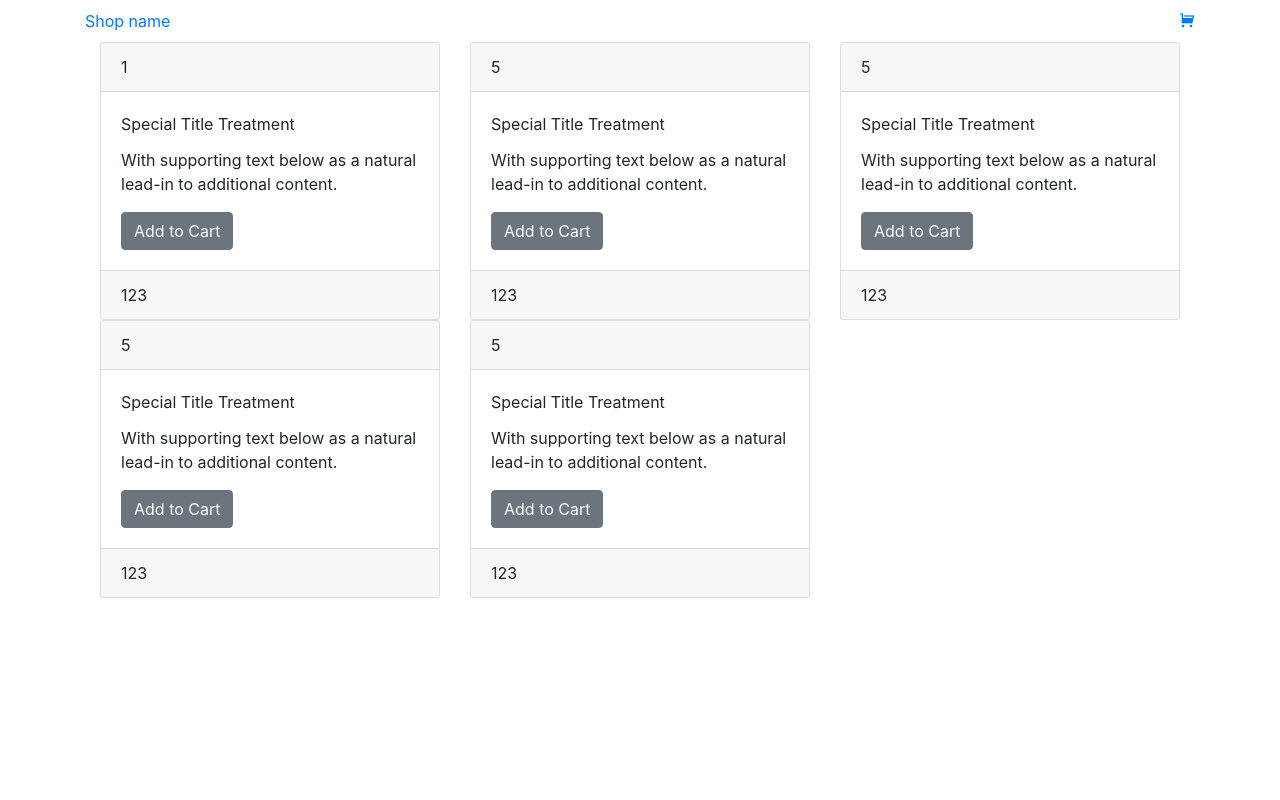
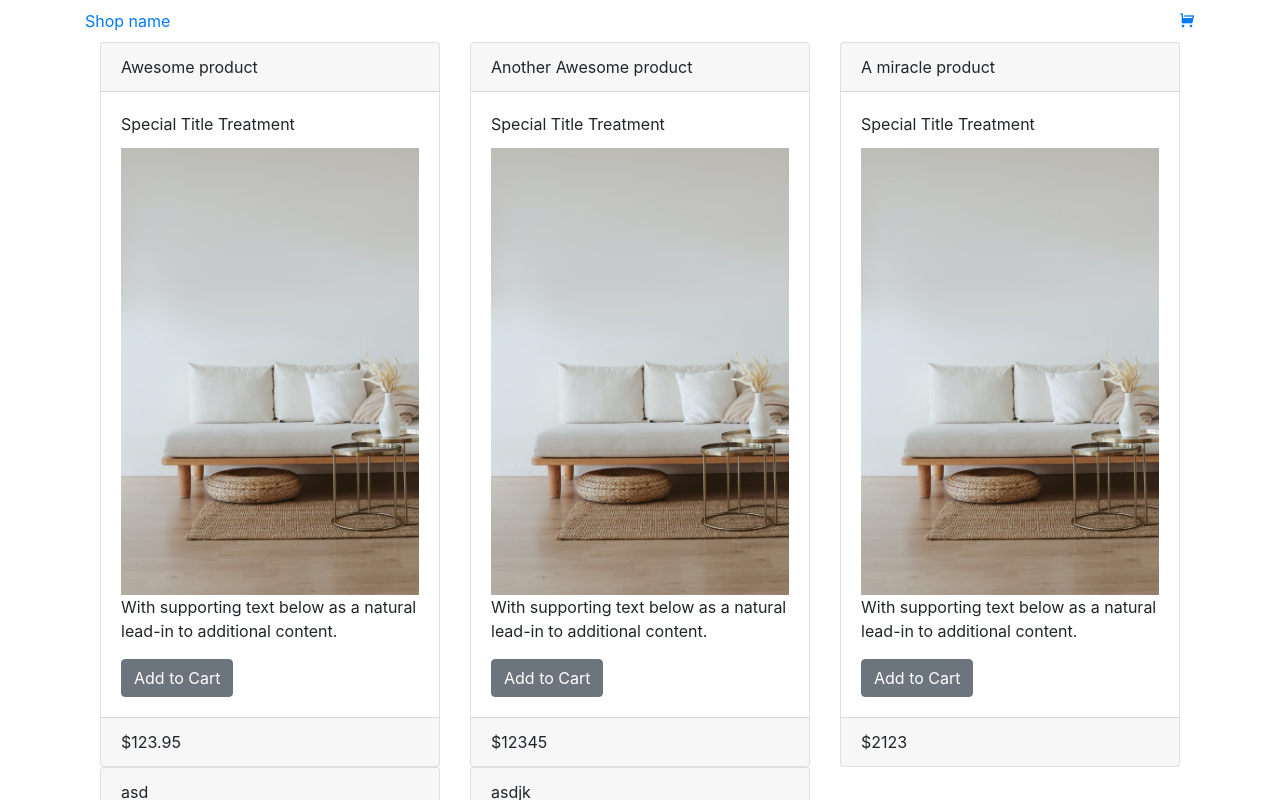
Before and after one commit to andols-dev/webshop, a React (Create React App) app: page / in a window 1280 px wide. Shown: the top 800 px of the page. Built offline with nearby package versions, Linux system fonts and the light colour scheme.

Commit message:
created favourite icon on hover and added images to productcard

```diff
--- a/src/App.css
+++ b/src/App.css
@@ -0,0 +1,4 @@
+img {
+    width: 100%;
+    height: auto;
+}
--- a/src/components/ProductCard.js
+++ b/src/components/ProductCard.js
@@ -1,4 +1,4 @@
-import React from "react";
+import React, { useState } from "react";
 import {
   Card,
   Button,
@@ -8,21 +8,32 @@ import {
   CardTitle,
   CardText,
 } from "reactstrap";
-export default function ProductCard({ Title, Price }) {
+
+export default function ProductCard({ Title, Price, Img, Test}) {
+  const [hovered, setHovered] = useState(false);
+
+  const heartIcon = hovered && (
+    <i className="ri-heart-2-line" style={{ cursor: "pointer" }} title="Add as Favourite"></i>
+  );
   return (
+    <Card
+      onMouseEnter={() => setHovered(true)}
+      onMouseLeave={() => setHovered(false)}
 
-      <Card>
-        <CardHeader>{Title}</CardHeader>
+    >
+      <CardHeader>
+  <span>{Title} {Test}</span> <span className="float-right">{heartIcon}</span>
+      </CardHeader>
       <CardBody>
         <CardTitle>Special Title Treatment</CardTitle>
+
         <CardText>
-            With supporting text below as a natural lead-in to additional
-            content.
+         <img src={Img} alt=""/>
+          With supporting text below as a natural lead-in to additional content.
         </CardText>
         <Button>Add to Cart</Button>
       </CardBody>
-        <CardFooter>{Price}</CardFooter>
+      <CardFooter>${Price}</CardFooter>
     </Card>
-
   );
 }
--- a/src/pages/Home.js
+++ b/src/pages/Home.js
@@ -1,25 +1,27 @@
-import React, {useContext} from 'react'
-import {Context} from '../Context'
-import ProductCard from '../components/ProductCard'
-import { Container, Row, Col } from 'reactstrap';
+import React, { useContext } from "react";
+import { Context } from "../Context";
+import ProductCard from "../components/ProductCard";
+import { Container, Row, Col } from "reactstrap";
 export default function Home() {
-    const products = useContext(Context)
-    console.log(products.map(product => product.id))
+  const products = useContext(Context);
+  console.log(products.map((product) => product.id));
 
-    const allProducts = products.map((product,i) => {
+  const allProducts = products.map((product) => {
     return (
-          <Col md="6" lg="4">
-            <ProductCard key={i} Title={product.Title} Price={product.Price} />
+      <Col key={product.Id} md="6" lg="4">
+        <ProductCard
+          Title={product.Title}
+          Price={product.Price}
+          Img={product.Img}
+        />
       </Col>
     );
-    }
-        )
+  });
+  console.log(allProducts);
 
   return (
     <Container>
-          <Row>
-              {allProducts}
-          </Row>
+      <Row>{allProducts}</Row>
     </Container>
   );
 }
--- a/src/products.js
+++ b/src/products.js
@@ -1,23 +1,33 @@
 let products = [
   {
-    Title: 1,
-    Price: 123,
+    Title: "Awesome product",
+    Price: 123.95,
+    Img: "/img/couch.jpg",
+    Id: "1",
   },
   {
-    Title: 5,
-    Price: 123,
+    Title: "Another Awesome product",
+    Price: 12345,
+    Img: "/img/couch.jpg",
+    Id: "2",
   },
   {
-    Title: 5,
-    Price: 123,
+    Title: "A miracle product",
+    Price: 2123,
+    Img: "/img/couch.jpg",
+    Id: "3",
   },
   {
-    Title: 5,
-    Price: 123,
+    Title: "asd",
+    Price: 2123,
+    Img: "/img/couch.jpg",
+    Id: "4",
   },
   {
-    Title: 5,
+    Title: "asdjk",
     Price: 123,
+    Img: "/img/couch.jpg",
+    Id: "5",
   },
 ];
 
```
Also changed, not shown: public/img/couch.jpg (added). Lines whose indentation alone changed are shown as unchanged.
